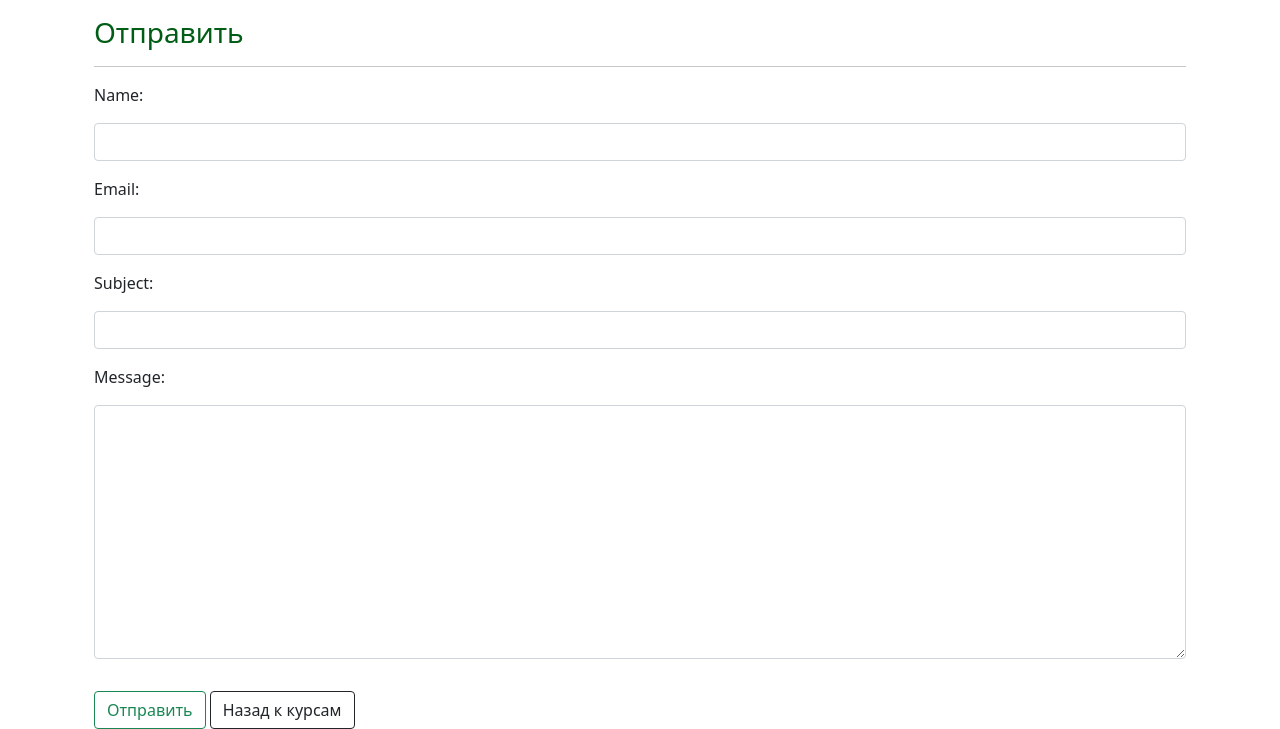
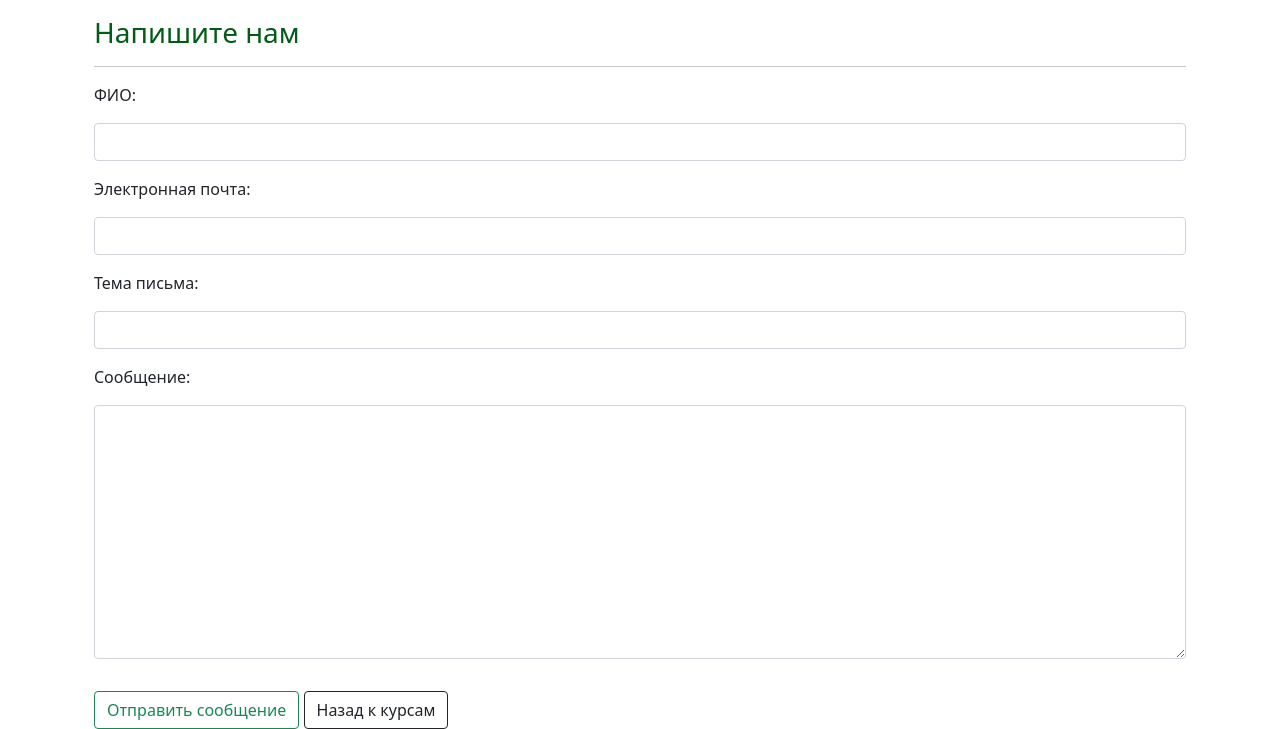
Before and after one commit to balancy/invest_blog_rest, a Django app: page /contact/ in a window 1280 px wide. Shown: the part 86-815 px from the top of the page. Run offline with Django 3.2, Linux system fonts and the light colour scheme; parts of the project's set-up code (start-up, migrations or seed data) failed here and were passed over.

```diff
--- a/education/forms.py
+++ b/education/forms.py
@@ -17,7 +17,7 @@ class CourseForm(FormPrettifyFieldsMixin, forms.ModelForm):
 
 
 class ContactForm(FormPrettifyFieldsMixin, forms.Form):
-    name = forms.CharField(required=True)
-    email = forms.EmailField(required=True)
-    subject = forms.CharField(required=True)
-    message = forms.CharField(widget=forms.Textarea)
+    name = forms.CharField(required=True, label='ФИО')
+    email = forms.EmailField(required=True, label='Электронная почта')
+    subject = forms.CharField(required=True, label='Тема письма')
+    message = forms.CharField(widget=forms.Textarea, label='Сообщение')
--- a/education/templates/education/contact.html
+++ b/education/templates/education/contact.html
@@ -4,7 +4,7 @@
     <form method="post">
         {% csrf_token %}
         {{ form.as_p }}
-        <input type="submit" value="{{ title }}" class="btn btn-outline-success mt-3">
+        <input type="submit" value="Отправить сообщение" class="btn btn-outline-success mt-3">
         <a href="{% url 'categories_list' %}" class="btn btn-outline-dark mt-3">Назад к курсам</a>
     </form>
 
--- a/education/views.py
+++ b/education/views.py
@@ -14,6 +14,7 @@ from django.views.generic import (
 from education.forms import CourseForm, ContactForm
 from education.models import Category, Course
 from education.tasks import send_mail_task
+
 
 class CategoriesList(ListView):
     model = Category
@@ -70,7 +71,7 @@ class ContactFormView(CourseTitleMixin, FormView):
     form_class = ContactForm
     template_name = "education/contact.html"
     success_url = reverse_lazy('categories_list')
-    title = 'Отправить'
+    title = 'Напишите нам'
 
     def form_valid(self, form):
         support_mail = settings.EMAIL_HOST_USER
```
Also changed, not shown: README.md, 1 other file.
